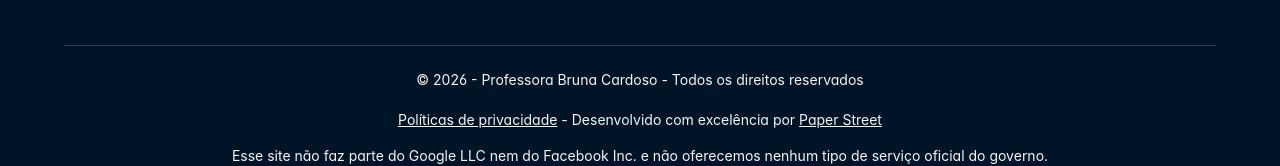
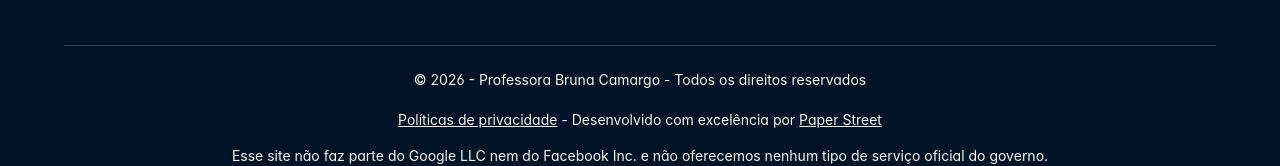
Before and after one commit to Paper-Street-Softwares/SOP-Professora-Bruna, a React (Vite) app: page / in a window 1280 px wide. Shown: the part 9467-9633 px from the top of the page. Built offline with nearby package versions, Linux system fonts and the light colour scheme.

Commit message:
feat: Corrige nome no Footer

```diff
--- a/src/content/content.jsx
+++ b/src/content/content.jsx
@@ -47,7 +47,7 @@ import { FileText } from "lucide-react";
 const currentYear = new Date().getFullYear();
 
 export const infos = {
-  name: "Professora Bruna Cardoso",
+  name: "Professora Bruna Camargo",
   email: "contato", // Email desejado pelo cliente
   emailSecundario: "A_Definir", // Email desejado pelo cliente
   domain: "profbrunacamargo.com.br", // Sem "www"
@@ -902,7 +902,8 @@ const content = {
       copyrightLine: ` ${currentYear} - ${infos.name} - Todos os direitos reservados`,
       footerDivulgacaoText: "Gostaria de ter um site como este? Clique aqui",
       midSectionName: "Até mais",
-      footerText: "Agradecemos sua visita! Esperamos que em breve você se torne um dos nossos alunos em busca da sua aprovação e desfrute de todos os benefícios que oferecemos.",
+      footerText:
+        "Agradecemos sua visita! Esperamos que em breve você se torne um dos nossos alunos em busca da sua aprovação e desfrute de todos os benefícios que oferecemos.",
       footerSocialText: "Siga a gente nas redes sociais:",
       footerNavegacaoText: "NAVEGAÇÃO",
       desenvolvidoPor: "Desenvolvido com excelência por Paper Street",
```
